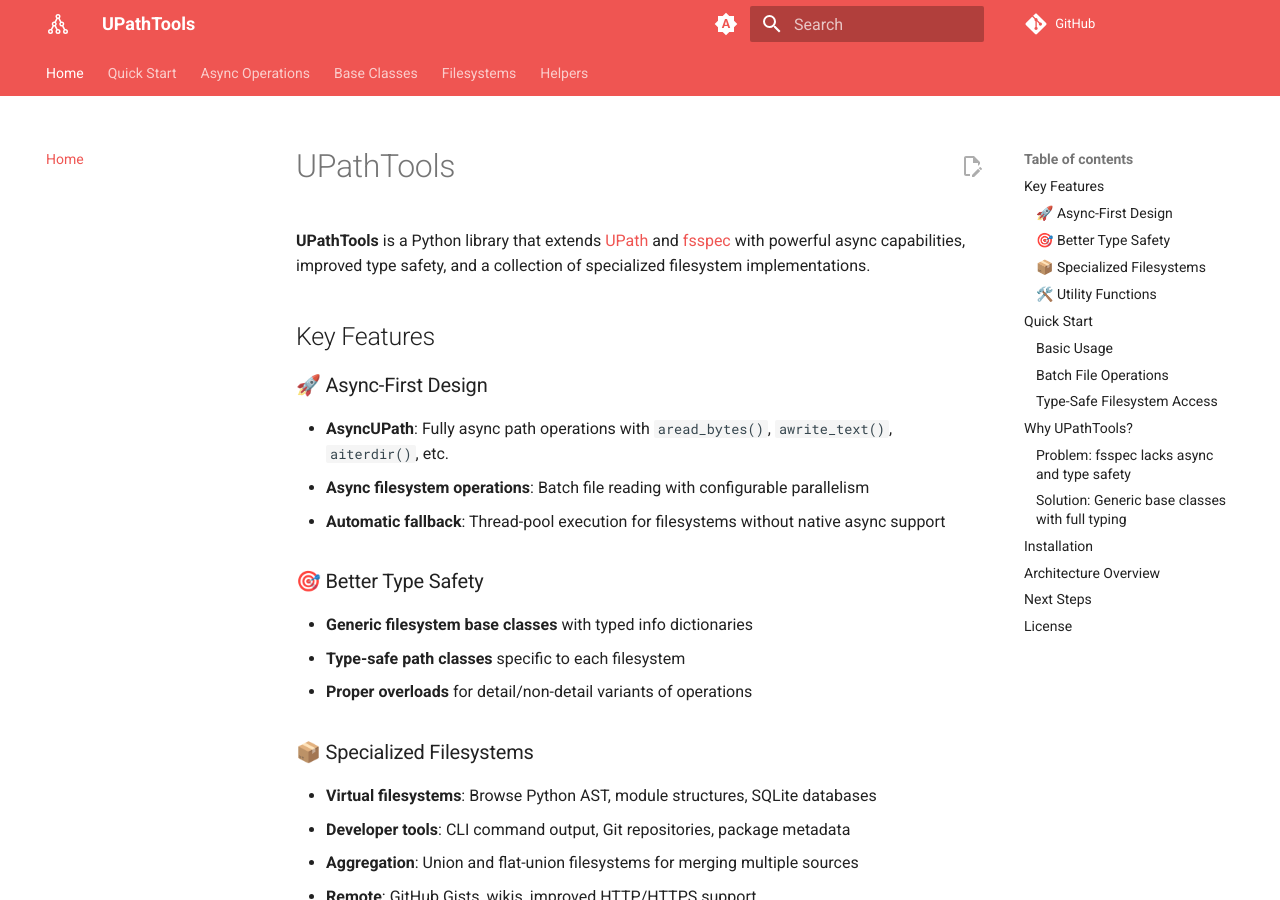
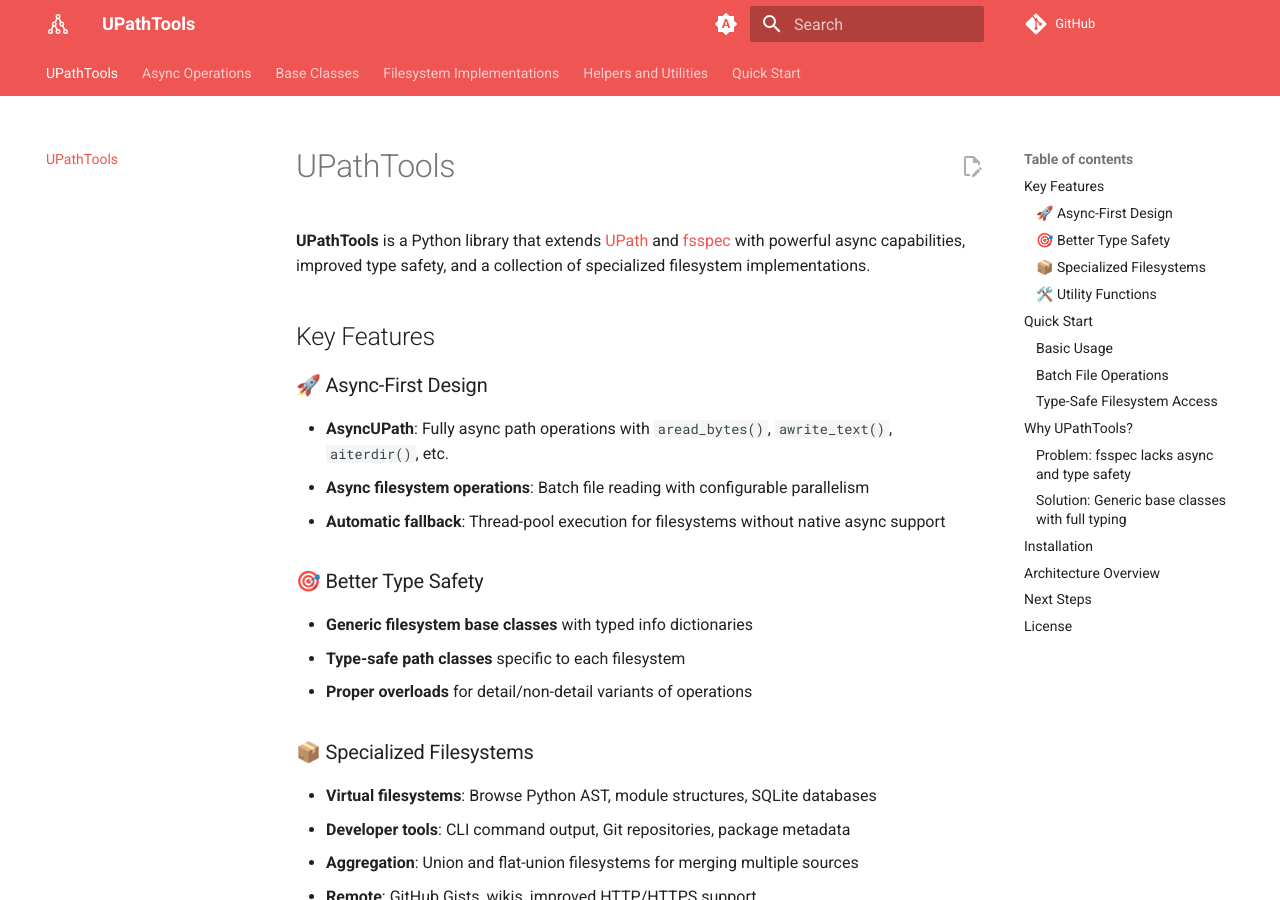
Before and after one commit to phil65/upathtools, an MkDocs documentation site: the page built from docs/index.md, in a window 1280 px wide and 900 px high. Built offline with MkDocs 1.6.1 and Material for MkDocs 9.7.7, drawn with Linux system fonts in a browser that asks for light colours; comment, search, counter and statistics services are not loaded; some of the changed lines change nothing that is shown; some of the changed text lies outside the part shown.

Commit message:
chore: auto-generate nav

```diff
--- a/mkdocs.yml
+++ b/mkdocs.yml
@@ -86,17 +86,10 @@
   - pymdownx.tasklist:
       custom_checkbox: true
   - sane_lists # this means you can start a list from any number
-
+  - mknodes.mdext:
+      context: true
   - toc:
       permalink: true
-
-nav:
-  - Home: index.md
-  - Quick Start: quickstart.md
-  - Async Operations: async.md
-  - Base Classes: base-classes.md
-  - Filesystems: filesystems.md
-  - Helpers: helpers.md
 
 extra:
   social:
```
Also changed, not shown: docs/index.md (line endings or trailing spaces).
